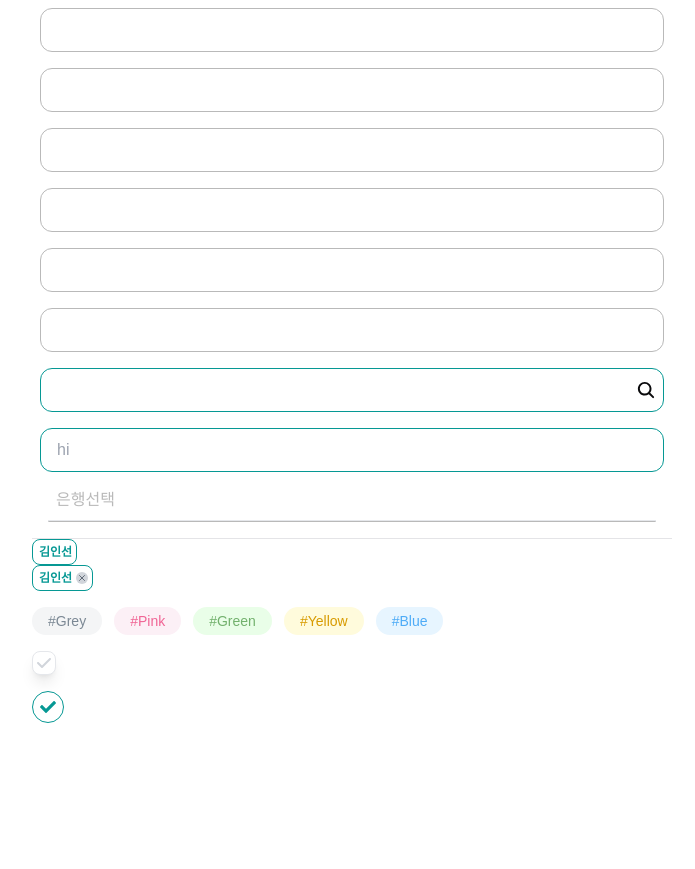
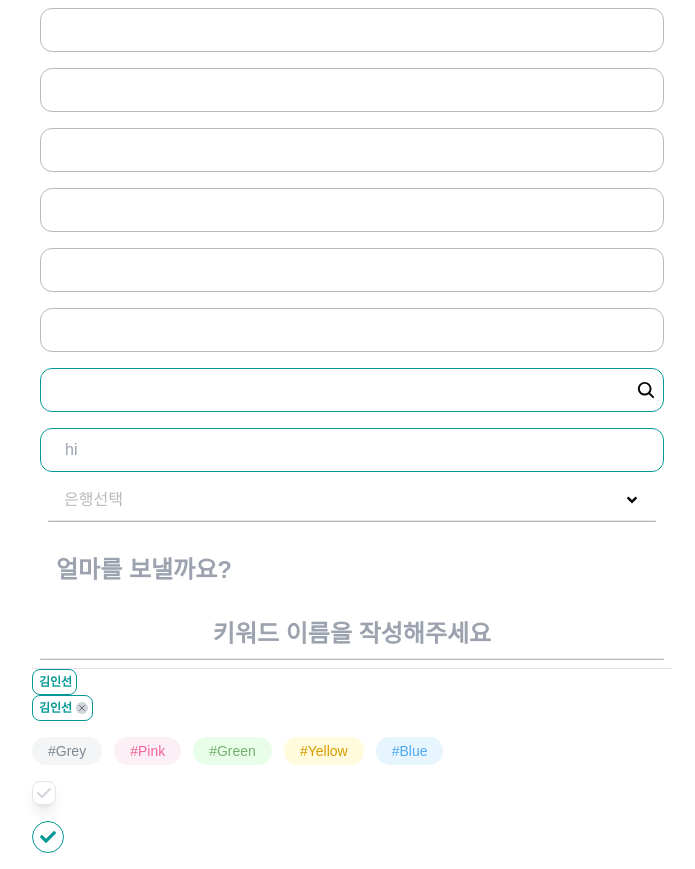
Before and after one commit to KeywordHanaro/KeywordHanaro_FE, a Next.js app: page /comps-test in a window 1280 px wide. Shown: the whole page, without its empty margins (288-983 px from the left). Before the commit the page ends 800 px from the top, so only its background shows below. Built offline with nearby package versions, Linux system fonts and the light colour scheme.

Commit message:
[feat] add AccountInput & KeywordInput

```diff
--- a/app/comps-test/page.tsx
+++ b/app/comps-test/page.tsx
@@ -5,6 +5,8 @@ import {
   DefaultInputRef,
   SearchInpuRef,
   AccountRefProps,
+  MoneyInputRef,
+  KeywordInputRef,
 } from '@/components/atoms/Inputs';
 import UserCheckBox from '@/components/atoms/UserCheckBox';
 import CheckBox from '@/components/atoms/checkBox';
@@ -14,6 +16,7 @@ import { useEffect, useRef, useState } from 'react';
 
 export default function CompsTestPage() {
   const AccoutRef = useRef<AccountRefProps>(null);
+  const MoneyRef = useRef<HTMLInputElement>(null);
 
   const [isChecked, setIsChecked] = useState<boolean>(false);
   const [userChecked, setUserChecked] = useState<boolean>(false);
@@ -22,6 +25,7 @@ export default function CompsTestPage() {
     const intervalId = setInterval(() => {
       console.log(AccoutRef.current?.bankId);
       console.log(AccoutRef.current?.inputRef.current?.value);
+      console.log(Number(MoneyRef.current?.value.replace(/[^0-9]/g, '')));
     }, 1000);
     return () => {
       clearInterval(intervalId);
@@ -75,6 +79,9 @@ export default function CompsTestPage() {
         </form>
         <SearchInpuRef name='hi' onSubmit={handleSubmit} />
         <AccountInputRef placeHolder='hi' ref={AccoutRef} />
+
+        <MoneyInputRef ref={MoneyRef} placeHolder='얼마를 보낼까요?'/>
+        <KeywordInputRef placeHolder='키워드 이름을 작성해주세요'/>
       </div>
       <hr />
       <div className='flex'>
--- a/app/globals.css
+++ b/app/globals.css
@@ -65,6 +65,9 @@
   html {
     @apply flex justify-center w-full text-fontBlack;
   }
+  input {
+    @apply focus:outline-none;
+  }
 }
 
 @layer components {
--- a/components/atoms/Inputs.tsx
+++ b/components/atoms/Inputs.tsx
@@ -12,6 +12,7 @@ import {
 } from '@/components/ui/drawer';
 import { bankList } from '@/data/bank';
 import clsx from 'clsx';
+import { FaAngleDown } from 'react-icons/fa';
 import { IoSearch } from 'react-icons/io5';
 import { TiDelete } from 'react-icons/ti';
 import Image from 'next/image';
@@ -24,6 +25,7 @@ import {
   useState,
 } from 'react';
 
+/** ------------------------------------------ */
 type DefaultInputProps = {
   placeHolder?: string;
   name?: string;
@@ -33,14 +35,6 @@ type DefaultInputProps = {
   value?: string;
   required?: boolean;
   error?: string;
-};
-
-type SearchInputProps = {
-  placeHolder?: string;
-  name?: string;
-  onSubmit: (e: React.FormEvent<HTMLFormElement>) => void;
-  classNames?: string;
-  value?: string;
 };
 
 function DefaultInput(
@@ -114,6 +108,15 @@ function DefaultInput(
 }
 const DefaultInputRef = forwardRef(DefaultInput);
 
+/** ------------------------------------------ */
+type SearchInputProps = {
+  placeHolder?: string;
+  name?: string;
+  onSubmit: (e: React.FormEvent<HTMLFormElement>) => void;
+  classNames?: string;
+  value?: string;
+};
+
 /**onSubmit에 따라 검색을 진행합니다. */
 function SearchInput(
   { name, placeHolder, classNames, onSubmit }: SearchInputProps,
@@ -152,6 +155,7 @@ function SearchInput(
 }
 const SearchInpuRef = forwardRef(SearchInput);
 
+/** ------------------------------------------ */
 type AccountInputProps = {
   classNames?: string;
   placeHolder?: string;
@@ -188,7 +192,7 @@ function AccountInput(
       <div className='flex flex-col p-2'>
         <input
           className={clsx(
-            'border border-hanaPrimary px-4 rounded-xl h-11 text-hanaPrimary',
+            'border border-hanaPrimary px-6 rounded-xl h-11 text-hanaPrimary',
             classNames
           )}
           placeholder={placeHolder}
@@ -196,16 +200,18 @@ function AccountInput(
         />
         <Drawer>
           <DrawerTrigger className='m-2 rounded-lg after:border-b-placeholderGray after:w-full after:border flex flex-col'>
+            <div className='flex flex-row justify-between w-full h-full px-4 items-center'>
               <p
                 className={clsx(
-                ' text-left p-2',
+                  ' text-left py-2',
                   bankId ? 'text-fontBlack' : 'text-placeholderGray'
                 )}
               >
-              {bankId
-                ? (bankList.find((bank) => bank.id === bankId)?.bankname ?? '')
-                : '은행선택'}
+                {bankList.find((bank) => bank.id === bankId)?.bankname ??
+                  '은행선택'}
               </p>
+              <FaAngleDown />
+            </div>
           </DrawerTrigger>
           <DrawerContent className='min-h-[300px] max-h-[500px] overflow-hidden transition-all duration-500 ease-out'>
             <DrawerHeader className='text-left'>
@@ -250,4 +256,68 @@ function AccountInput(
 }
 const AccountInputRef = forwardRef(AccountInput);
 
-export { DefaultInputRef, SearchInpuRef, AccountInputRef };
+/** ------------------------------------------ */
+type MoneyInputProps = {
+  classNames?: string;
+  placeHolder?: string;
+};
+/** 금액 입력, ref로 입력 값 가져오기 */
+function MoneyInput(
+  { classNames, placeHolder }: MoneyInputProps,
+  ref: ForwardedRef<HTMLInputElement>
+) {
+  const [value, setValue] = useState<string>('');
+
+  const formatNumberWithCommas = (inputValue: string): string => {
+    if (!inputValue) return '';
+    const numericValue = inputValue.replace(/[^0-9]/g, '');
+    return new Intl.NumberFormat('ko-KR').format(parseInt(numericValue, 10));
+  };
+
+  const handleChange = (e: React.ChangeEvent<HTMLInputElement>) => {
+    e.preventDefault();
+    const inputValue = e.target.value;
+    const formattedValue = formatNumberWithCommas(inputValue);
+    setValue(formattedValue);
+  };
+
+  return (
+    <div className='p-2 flex flex-row items-center text-hanaPrimary'>
+      <input
+        ref={ref}
+        value={value}
+        onChange={handleChange}
+        className={clsx(
+          classNames,
+          'max-w-full min-w-[100px] w-auto px-4 py-2 text-2xl font-extrabold '
+        )}
+        placeholder={placeHolder}
+        required
+      />
+      {value && <span className='ml-2 z-50 text-2xl font-extrabold'>원</span>}
+    </div>
+  );
+}
+const MoneyInputRef = forwardRef(MoneyInput);
+
+/** ------------------------------------------ */
+type KeywordInputProps = {
+  classNames?: string;
+  placeHolder?: string;
+};
+function KeywordInput({ classNames, placeHolder }: KeywordInputProps) {
+  return (
+    <div className='after:w-full after:border after:border-b-placeholderGray flex flex-col p-2'>
+      <input className={clsx('w-full p-2 text-center text-2xl font-bold',classNames)} placeholder={placeHolder} />
+    </div>
+  );
+}
+const KeywordInputRef = forwardRef(KeywordInput);
+
+export {
+  DefaultInputRef,
+  SearchInpuRef,
+  AccountInputRef,
+  MoneyInputRef,
+  KeywordInputRef,
+};
```
Lines whose indentation alone changed are shown as unchanged.
